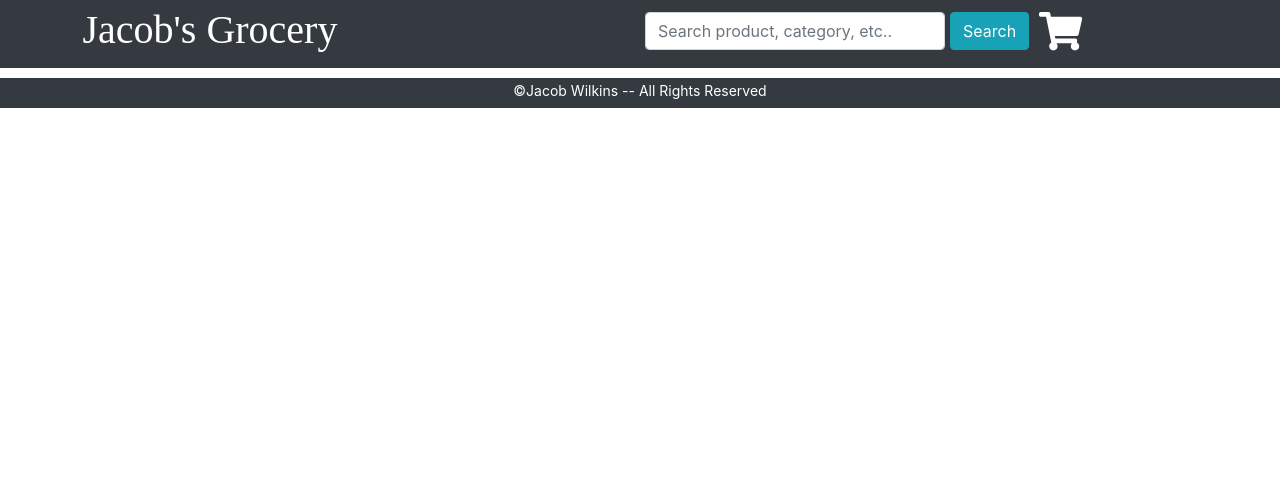
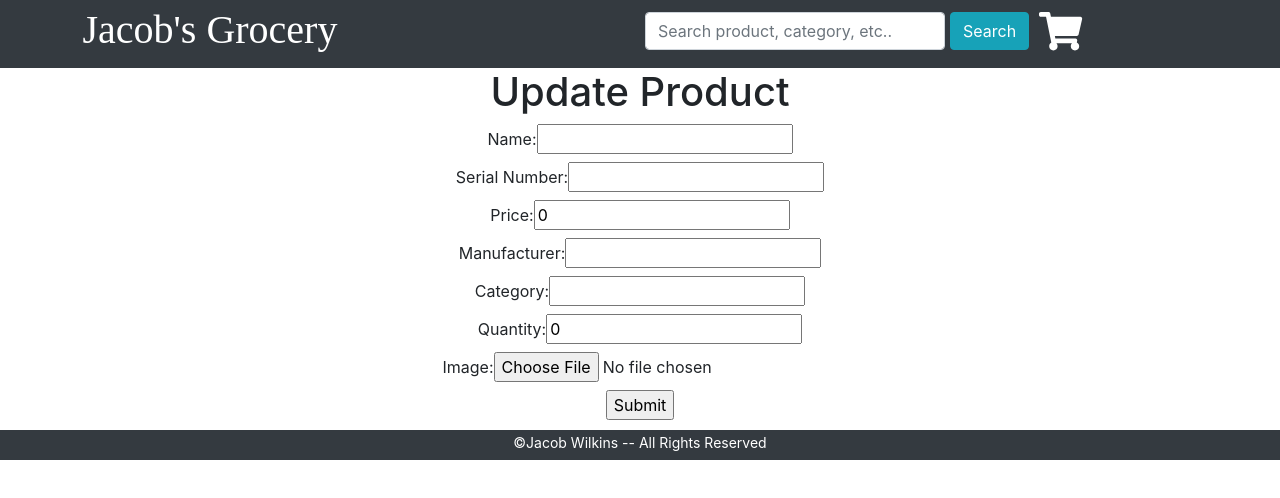
Before and after one commit to JacobAWilkins/capstone-1, a React (Create React App) app in the folder inv-man-sys/: page /update-product/1 in a window 1280 px wide. Shown: the top 498 px of the page. Built offline with nearby package versions, Linux system fonts and the light colour scheme; no server answers.

Commit message:
Added product update functionality

```diff
--- a/inv-man-sys/src/App.js
+++ b/inv-man-sys/src/App.js
@@ -8,6 +8,7 @@ import ProductDetail from './Views/ProductDetail';
 import Shipping from './Views/Shipping';
 import Billing from './Views/Billing';
 import AddProduct from './Views/AddProduct';
+import UpdateProduct from './Views/UpdateProduct';
 import OrderConfirmation from './Views/OrderConfirmation';
 import { BrowserRouter as Router, Switch, Route } from 'react-router-dom';
 
@@ -39,6 +40,11 @@ function App() {
   const handleAdd = (name) => {
     updateProducts();
     console.log('Added ' + name + ' to products');
+  }
+
+  const handleUpdate = (name) => {
+    updateProducts();
+    console.log('Update ' + name);
   }
 
 
@@ -107,6 +113,11 @@ function App() {
               onAdd={handleAdd}
             />
           </Route>
+          <Route exact path="/update-product/:productId">
+            <UpdateProduct
+              onUpdate={handleUpdate}
+            />
+          </Route>
           <Route exact path="/:productId">
             <ProductDetail
               products={products}
--- a/inv-man-sys/src/Components/Product.jsx
+++ b/inv-man-sys/src/Components/Product.jsx
@@ -14,7 +14,6 @@ function Product({ id, name, price, quantity, cartQuantity, image, inCart, addTo
     // updates the cart quantity of the product
     function handleQuantityChange(e) {
         setCartQuantity(e.target.value);
-        console.log(e.target.value);
     }
 
     return (
@@ -26,7 +25,7 @@ function Product({ id, name, price, quantity, cartQuantity, image, inCart, addTo
             <Card.Body>
                 <Card.Title><Link to={'/' + id}>{name}</Link></Card.Title>
                 <Card.Text>
-                    {"$" + (price * cartQuantity).toFixed(2)}
+                    {"$" + (price * newCartQuantity).toFixed(2)}
                 </Card.Text>
                 <Form.Control size={quantity} as="select" defaultValue={newCartQuantity} onChange={handleQuantityChange}>
                     {nums.map(num => <option>{num + 1}</option>)}
--- a/inv-man-sys/src/Views/AddProduct.jsx
+++ b/inv-man-sys/src/Views/AddProduct.jsx
@@ -54,7 +54,7 @@ function AddProduct({ onAdd }) {
 
 		const [file] = e.target.files;
 		if (file) {
-			const filename = '../images/' + file.name;
+			const filename = './images/' + file.name;
 			setImage(filename);
 			//download(file, filename, '.jpg');
 
--- a/inv-man-sys/src/Views/ProductDetail.jsx
+++ b/inv-man-sys/src/Views/ProductDetail.jsx
@@ -16,6 +16,10 @@ function ProductDetail({ products, onDelete }) {
         history.push("/")
     }
 
+    const handleUpdate = (e) => {
+        history.push("/update-product/" + productId);
+    }
+
     return (
         <Media style={{ marginTop: 10, marginBottom: 10 }}>
             <img className="prodPic" src={product.image} alt={product.name} />
@@ -27,6 +31,7 @@ function ProductDetail({ products, onDelete }) {
                 <h4>Manufacturer: <i>{product.manufacturer}</i></h4>
                 <h4>Category: <i>{product.category}</i></h4>
                 <h4>SN: <i>{product.serNum}</i></h4>
+                <input type="button" value="Update" onClick={handleUpdate} />
                 <input type="button" value="Delete" onClick={handleDelete} />
             </Media.Body>
         </Media>
--- /dev/null
+++ b/inv-man-sys/src/Views/UpdateProduct.jsx
@@ -0,0 +1,114 @@
+import { useState } from 'react';
+import { useParams, useHistory } from 'react-router-dom';
+import Container from 'react-bootstrap/Container';
+import Form from 'react-bootstrap/Form';
+
+function UpdateProduct({ onUpdate }) {
+  const history = useHistory();
+  const { productId } = useParams();
+
+  const [name, setName] = useState('');
+  const [serNum, setSerNum] = useState('');
+  const [price, setPrice] = useState(0.0);
+  const [manufacturer, setManufacturer] = useState('');
+  const [category, setCategory] = useState('');
+  const [quantity, setQuantity] = useState(0);
+  const [image, setImage] = useState('');
+
+  const handleNameChange = (e) => {
+    setName(e.target.value);
+  }
+  const handleSerNumChange = (e) => {
+    setSerNum(e.target.value);
+  }
+  const handlePriceChange = (e) => {
+    setPrice(e.target.value);
+  }
+  const handleManufacturerChange = (e) => {
+    setManufacturer(e.target.value);
+  }
+  const handleCategoryChange = (e) => {
+    setCategory(e.target.value);
+  }
+  const handleQuantityChange = (e) => {
+    setQuantity(e.target.value);
+  }
+  const handleImageChange = (e) => {
+
+    const [file] = e.target.files;
+    if (file) {
+      const filename = './images/' + file.name;
+      setImage(filename);
+      //download(file, filename, '.jpg');
+
+      console.log(filename);
+    } else {
+      console.log('error');
+    }
+  }
+
+  const handleSubmit = (e) => {
+    const PRODUCT_URL = 'http://localhost:8080/product/';
+
+    const requestOptions = {
+      method: 'PUT',
+      headers: { 'Content-Type': 'application/json' },
+      body: JSON.stringify({ name: name, serNum: serNum, price: price, manufacturer: manufacturer, category: category, quantity: quantity, cartQuantity: 1, image: image, inCart: false, filtered: false })
+    };
+
+    fetch(PRODUCT_URL + productId, requestOptions)
+      .then(response => response.json())
+      .then(data => onUpdate(data.name));
+
+    history.push("/");
+
+  }
+
+  return (
+    <>
+      <Container>
+        <h1>Update Product</h1>
+        <Form onSubmit={handleSubmit}>
+          <label>
+            Name:
+					<input type="text" value={name} onChange={handleNameChange} />
+          </label>
+          <br />
+          <label>
+            Serial Number:
+					<input type="text" value={serNum} onChange={handleSerNumChange} />
+          </label>
+          <br />
+          <label>
+            Price:
+					<input type="text" value={price} onChange={handlePriceChange} />
+          </label>
+          <br />
+          <label>
+            Manufacturer:
+					<input type="text" value={manufacturer} onChange={handleManufacturerChange} />
+          </label>
+          <br />
+          <label>
+            Category:
+					<input type="text" value={category} onChange={handleCategoryChange} />
+          </label>
+          <br />
+          <label>
+            Quantity:
+					<input type="text" value={quantity} onChange={handleQuantityChange} />
+          </label>
+          <br />
+          <label>
+            Image:
+					<input type="file" accept={'images/*'} onChange={handleImageChange} />
+          </label>
+          <br />
+          <input type="submit" value="Submit" />
+        </Form>
+      </Container>
+    </>
+  )
+}
+
+export default UpdateProduct;
```
